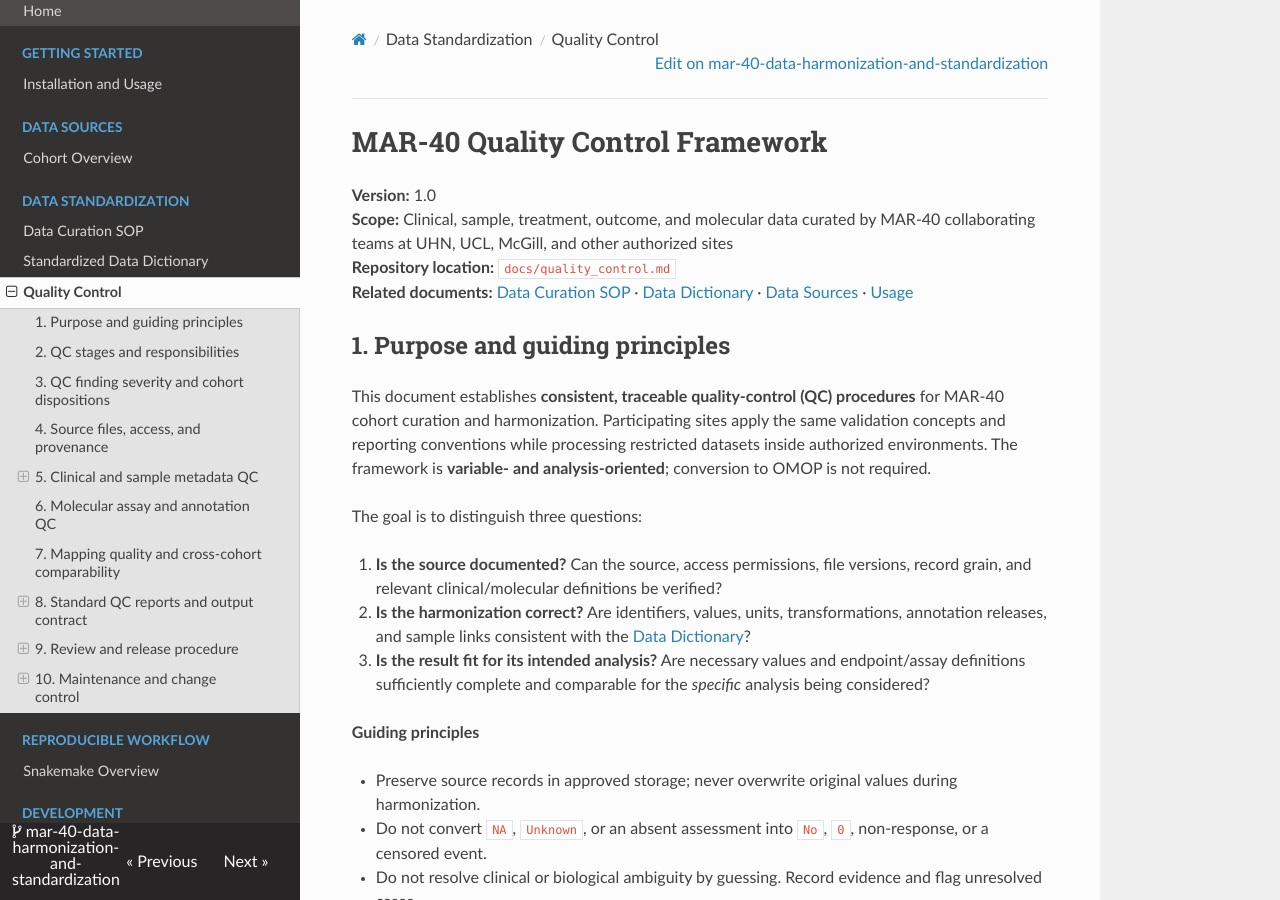
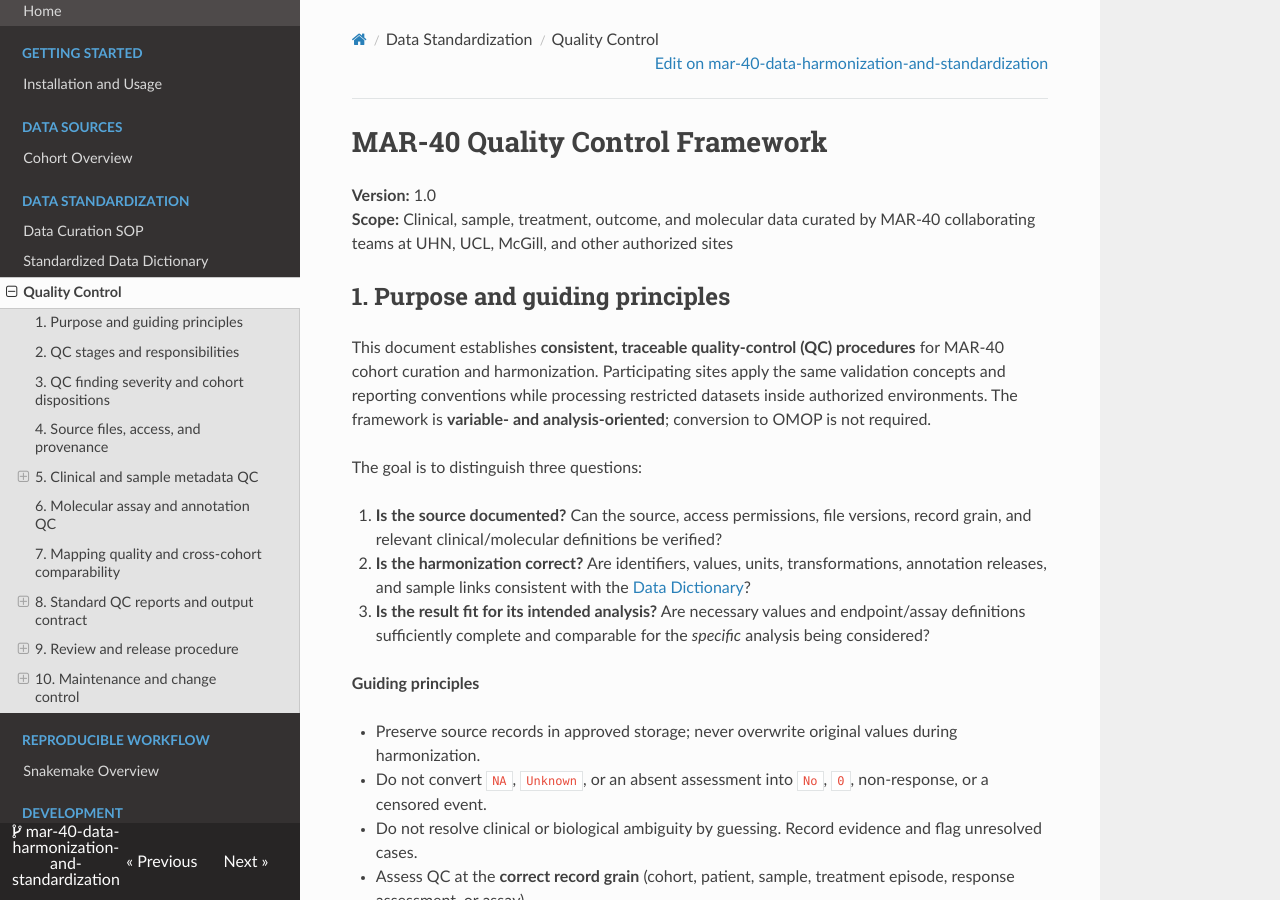
Before and after one commit to bhklab/mar40-data-harmonization, an MkDocs documentation site: the page built from docs/quality_control.md, in a window 1280 px wide and 900 px high. Built offline with MkDocs 1.6.1, drawn with Linux system fonts in a browser that asks for light colours; nearby versions of some CDN libraries.

Commit message:
update qc doc template

```diff
--- a/docs/quality_control.md
+++ b/docs/quality_control.md
@@ -2,8 +2,6 @@
 
 **Version:** 1.0
 **Scope:** Clinical, sample, treatment, outcome, and molecular data curated by MAR-40 collaborating teams at UHN, UCL, McGill, and other authorized sites
-**Repository location:** `docs/quality_control.md`
-**Related documents:** [Data Curation SOP](data_curation_SOP.md) · [Data Dictionary](data_dictionary.md) · [Data Sources](data_sources.md) · [Usage](usage.md)
 
 ## 1. Purpose and guiding principles
 
```
